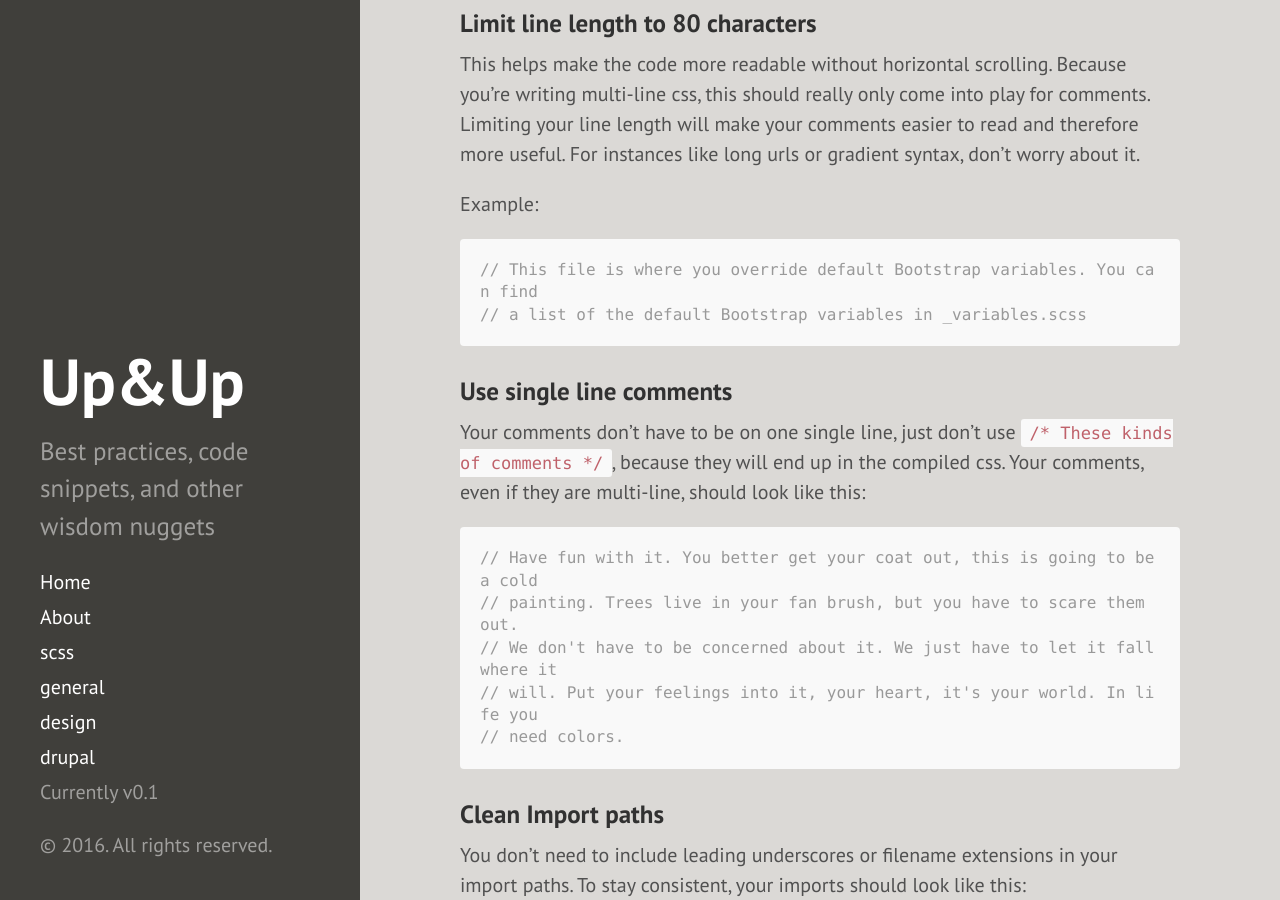
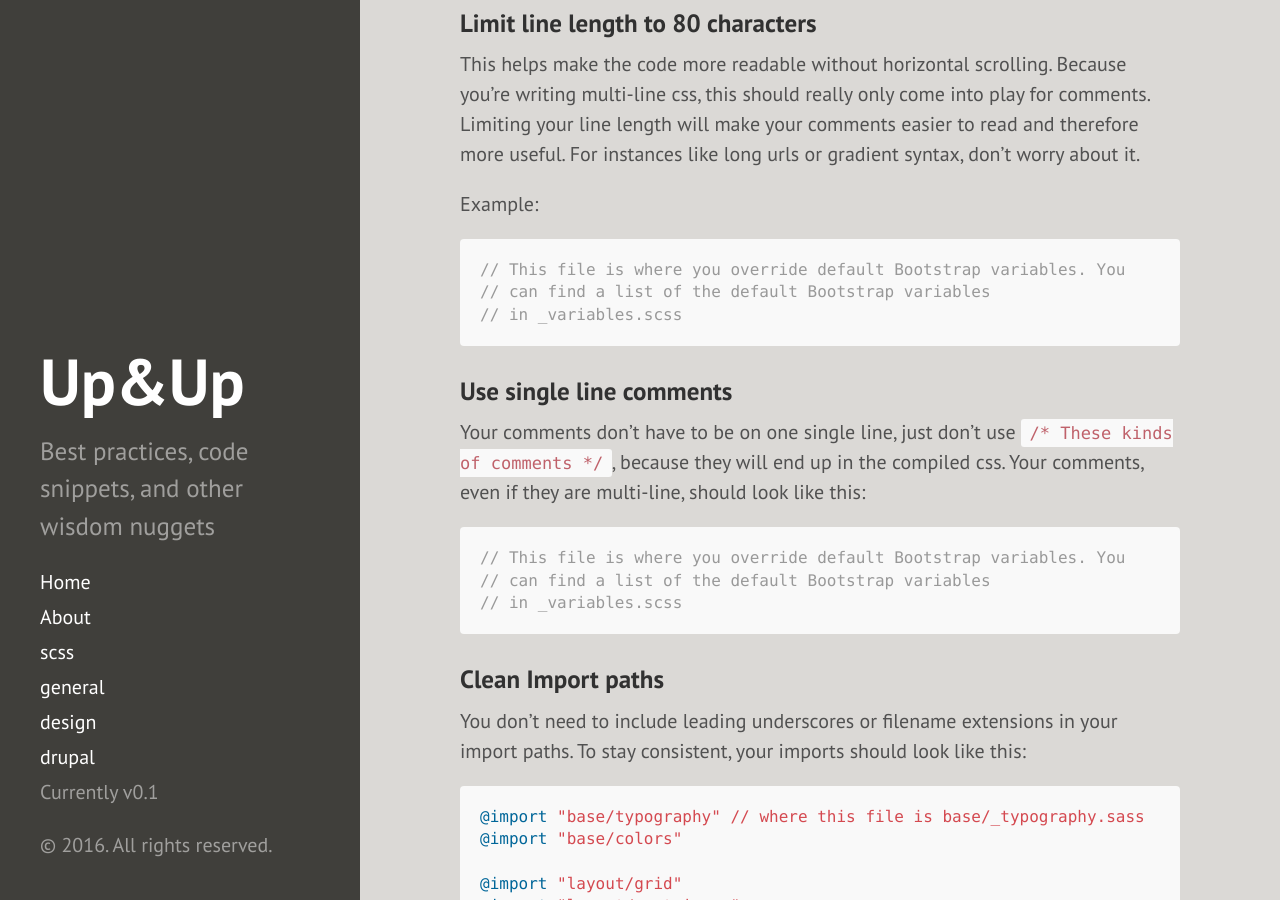
Before and after one commit to mergeweb/best_practices, a Jekyll site: the page built from _posts/2016-11-01-css-standards.md, in a window 1280 px wide and 900 px high, scrolled down 3135 px. Built offline with Jekyll 4.4.1, drawn with Linux system fonts in a browser that asks for light colours; Markdown is read by kramdown in place of the engine named in the settings; some of the changed text lies outside the part shown.

Commit message:
Formatting fixes

````diff
--- a/_posts/2016-11-01-css-standards.md
+++ b/_posts/2016-11-01-css-standards.md
@@ -37,6 +37,7 @@ In addition, we should keep Mark Otto's Golden Rule in mind:
 ## Style Guide
 
 High level (borrowed from [css guidelines](http://cssguidelin.es/#syntax-and-formatting)):
+
  - Sass, not scss.
  - Four (4) space indents, no tabs.
  - Multi-line css
@@ -52,6 +53,7 @@ High level (borrowed from [css guidelines](http://cssguidelin.es/#syntax-and-for
 
 ### Multi-line css
  Selectors and properties each get their own line. Do it like this:
+
  ```sass
 .container
     width: 95%
@@ -62,6 +64,7 @@ High level (borrowed from [css guidelines](http://cssguidelin.es/#syntax-and-for
 White space can give context to class definitions. Include two empty lines between top-level css blocks, and one line between properties and nested classes.
 
 Example:
+
 ```sass
 .card
     padding: 1rem
@@ -81,6 +84,7 @@ Example:
 Nesting depth should be limited to 2.
 
 Example:
+
 ```sass
 .block
     &__element
@@ -93,20 +97,20 @@ Example:
 This helps make the code more readable without horizontal scrolling. Because you're writing multi-line css, this should really only come into play for comments. Limiting your line length will make your comments easier to read and therefore more useful. For instances like long urls or gradient syntax, don't worry about it.
 
 Example:
+
 ```sass
-// This file is where you override default Bootstrap variables. You can find
-// a list of the default Bootstrap variables in _variables.scss
+// This file is where you override default Bootstrap variables. You
+// can find a list of the default Bootstrap variables
+// in _variables.scss
 ```
 
 ### Use single line comments
 Your comments don't have to be on one single line, just don't use `/* These kinds of comments */`, because they will end up in the compiled css. Your comments, even if they are multi-line, should look like this:
 
 ```sass
-// Have fun with it. You better get your coat out, this is going to be a cold
-// painting. Trees live in your fan brush, but you have to scare them out.
-// We don't have to be concerned about it. We just have to let it fall where it
-// will. Put your feelings into it, your heart, it's your world. In life you
-// need colors.
+// This file is where you override default Bootstrap variables. You
+// can find a list of the default Bootstrap variables
+// in _variables.scss
 ```
 
 ### Clean Import paths
@@ -128,6 +132,7 @@ Class names for components should use dashes between words. Prefer `class="compo
 We will use a BEM-style class naming system. BEM stands for Block Element Modifier. You can also think about it as Component, Sub-object, Variant.
 
 Examples:
+
 ```sass
 .block
     .block--modifier
@@ -205,10 +210,11 @@ Or, for as-you-go linting, install the sass-lint plugin for your respective edit
  - [PHPStorm Lint Plugin](https://github.com/idok/sass-lint-plugin)
  - [Atom Plugin](https://atom.io/packages/linter-sass-lint)
 
-sass-lint documentation: https://github.com/sasstools/sass-lint/
+ [sass-lint documentation](https://github.com/sasstools/sass-lint/)
 
 ## Resources
 We leaned heavily on the following resources for these guidelines:
+
  - [Drupal 8 CSS Architecture](https://www.drupal.org/docs/develop/standards/css/css-architecture-for-drupal-8)
  - [CSS Guidelines](http://cssguidelin.es)
  - [SMACSS by Jonathon Snook](https://smacss.com/book/)
````
